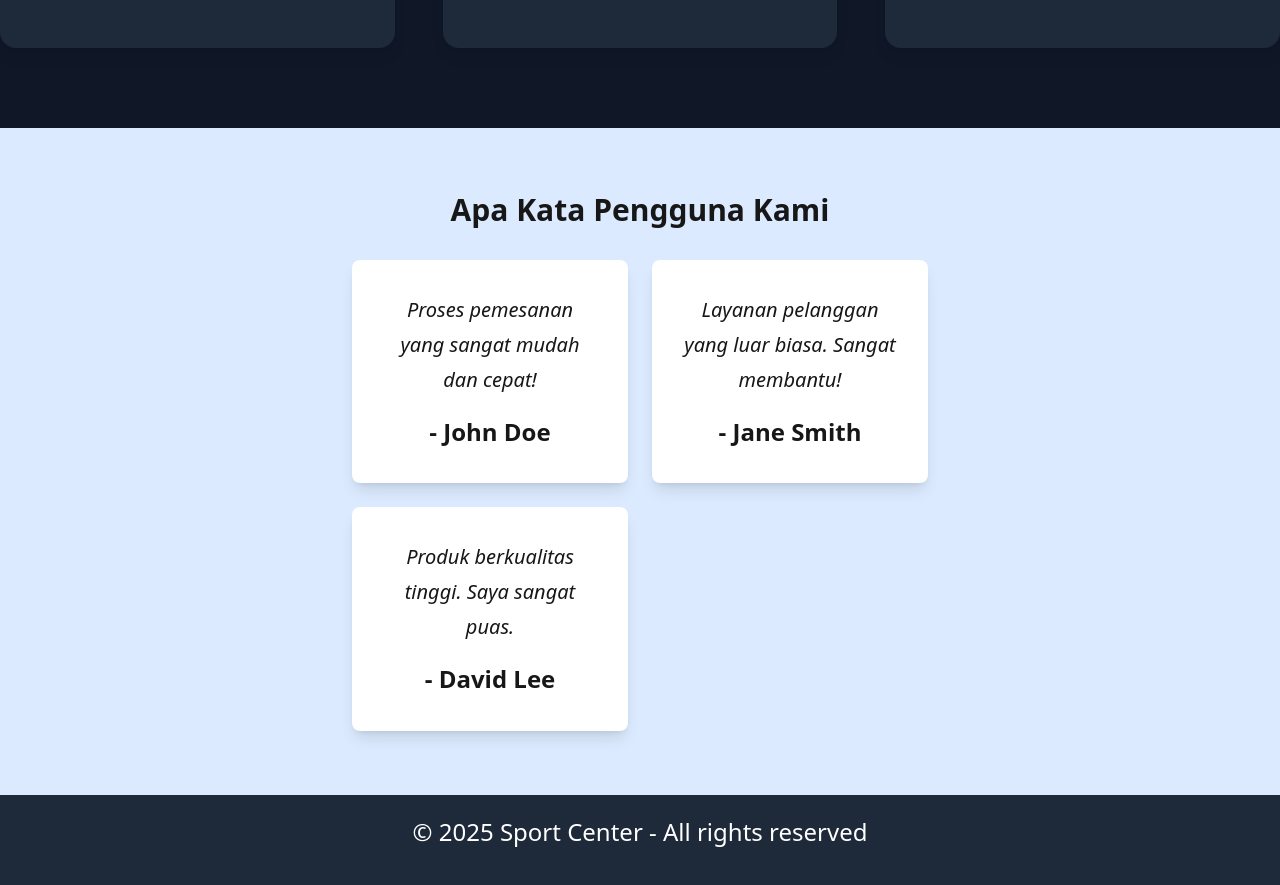
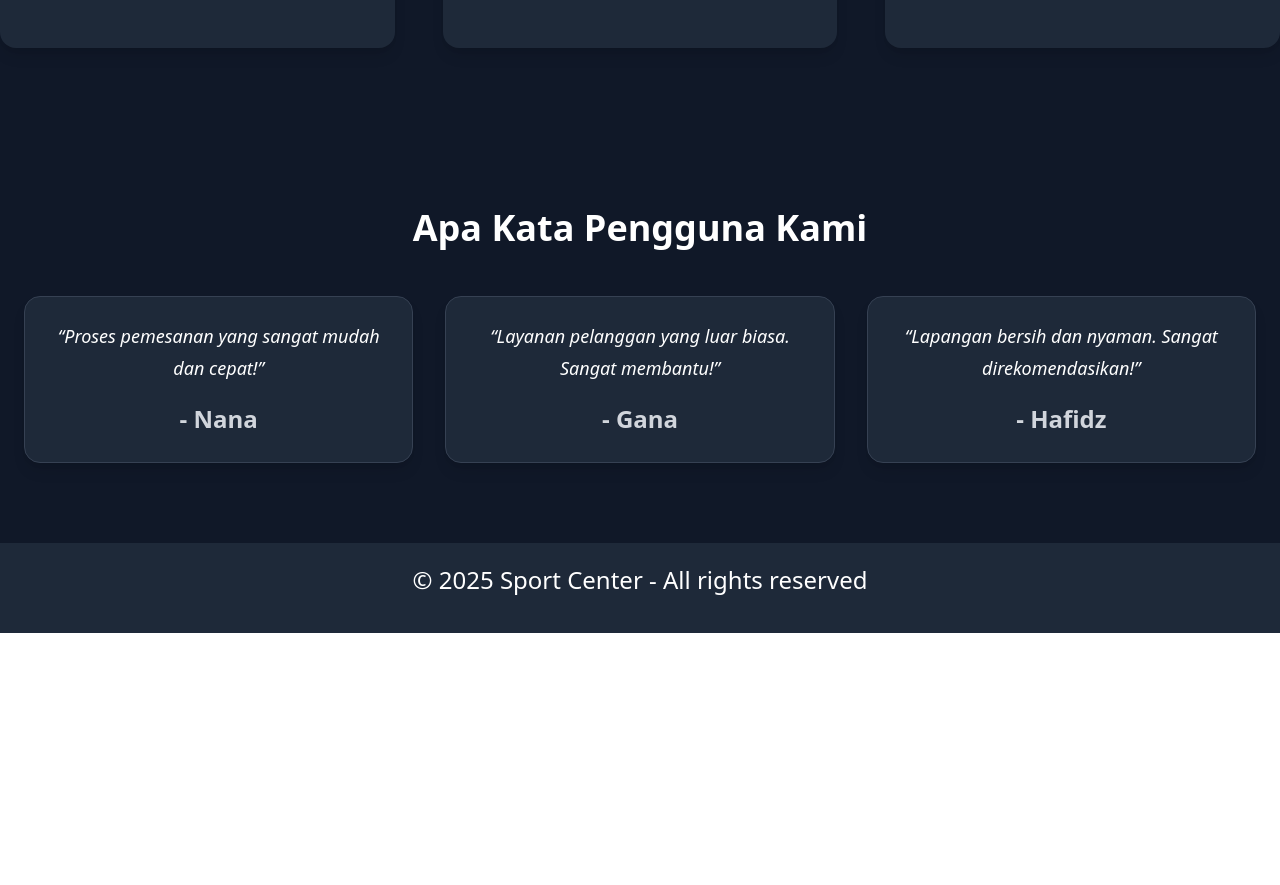
Before and after one commit to maingga/si-reservasi-sport-center, a Next.js app: page / in a window 1280 px wide. Shown: the part 1200-2085 px from the top of the page. After the commit the page ends 1833 px from the top, so only its background shows below. Built offline with nearby package versions, Linux system fonts and the light colour scheme.

Commit message:
pembaruan tampilan testimonial

```diff
--- a/src/app/components/Testimonial.tsx
+++ b/src/app/components/Testimonial.tsx
@@ -1,31 +1,50 @@
-// src/app/components/Testimonial.tsx
+"use client";
+
+import { motion } from "framer-motion";
 
 const testimonials = [
   {
-      quote: "Proses pemesanan yang sangat mudah dan cepat!",
-      author: "John Doe",
+    quote: "&ldquo;Proses pemesanan yang sangat mudah dan cepat!&rdquo;",
+    author: "Nana",
   },
   {
-      quote: "Layanan pelanggan yang luar biasa. Sangat membantu!",
-      author: "Jane Smith",
+    quote: "&ldquo;Layanan pelanggan yang luar biasa. Sangat membantu!&rdquo;",
+    author: "Gana",
   },
   {
-      quote: "Produk berkualitas tinggi. Saya sangat puas.",
-      author: "David Lee",
+    quote: "&ldquo;Lapangan bersih dan nyaman. Sangat direkomendasikan!&rdquo;",
+    author: "Hafidz",
   },
 ];
 
 const Testimonial = () => {
   return (
-      <section id="testimonial" className="bg-blue-100 py-16">
+    <section id="testimonial" className="bg-gray-900 text-white py-20 px-6">
       <div className="container mx-auto text-center">
-          <h2 className="text-3xl font-bold mb-8">Apa Kata Pengguna Kami</h2>
-          <div className="max-w-xl mx-auto grid gap-6 sm:grid-cols-2">
+        <motion.h2
+          className="text-4xl font-bold mb-12 text-white"
+          initial={{ opacity: 0, y: -20 }}
+          animate={{ opacity: 1, y: 0 }}
+          transition={{ duration: 0.8 }}
+        >
+          Apa Kata Pengguna Kami
+        </motion.h2>
+
+        <div className="grid grid-cols-1 md:grid-cols-2 lg:grid-cols-3 gap-8">
           {testimonials.map((testimonial, index) => (
-              <div key={index} className="bg-white p-8 rounded-lg shadow-lg">
-                <p className="text-xl mb-4 italic">{testimonial.quote}</p>
-                <span className="font-semibold">- {testimonial.author}</span>
-              </div>
+            <motion.div
+              key={index}
+              className="bg-gray-800 p-6 rounded-2xl shadow-lg text-center border border-gray-700"
+              initial={{ opacity: 0, scale: 0.9 }}
+              animate={{ opacity: 1, scale: 1 }}
+              transition={{ duration: 0.5, delay: index * 0.2 }}
+            >
+              <p
+                className="text-lg italic mb-4"
+                dangerouslySetInnerHTML={{ __html: testimonial.quote }}
+              ></p>
+              <span className="font-semibold text-gray-300">- {testimonial.author}</span>
+            </motion.div>
           ))}
         </div>
       </div>
```
Lines whose indentation alone changed are shown as unchanged.
